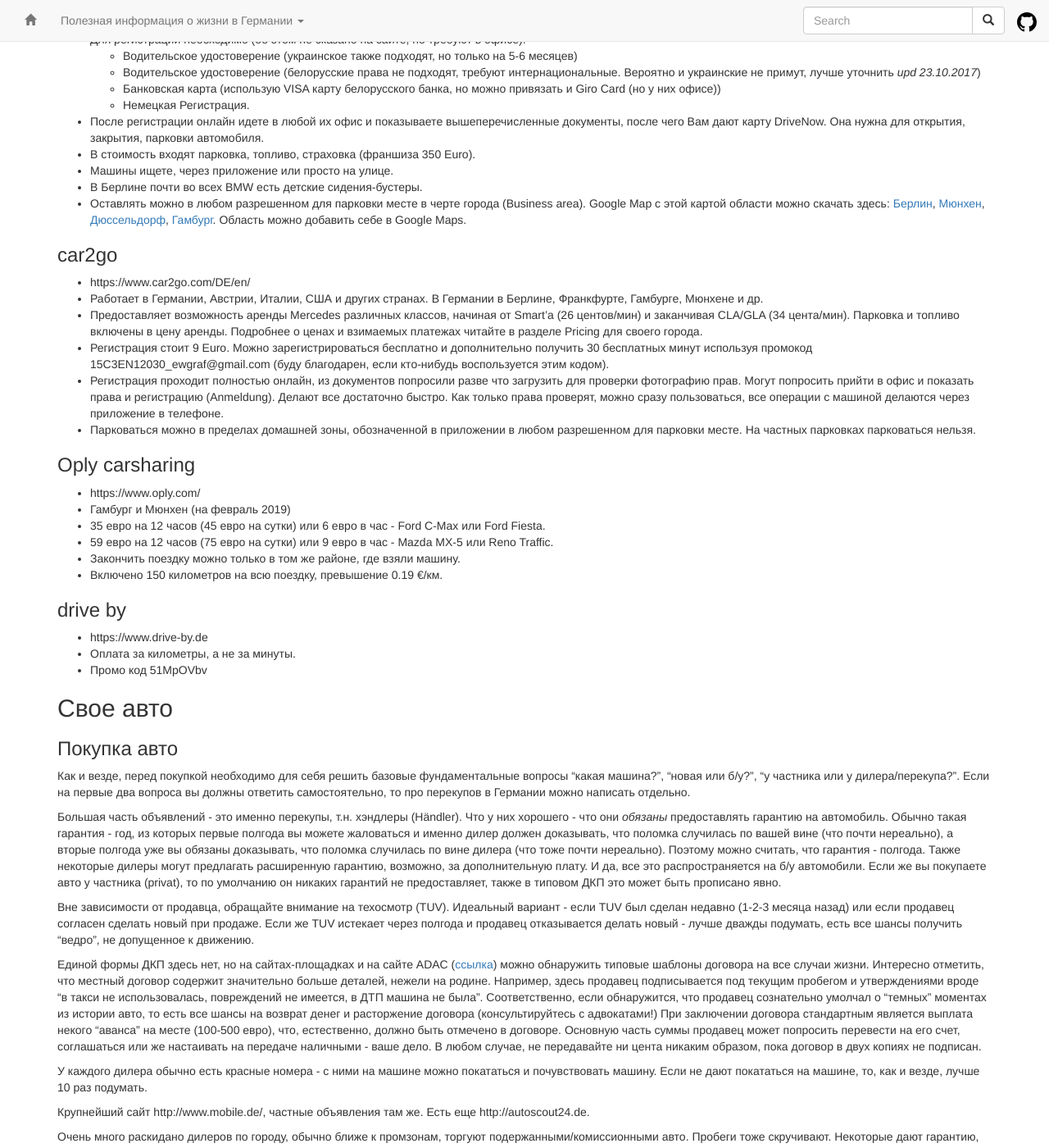
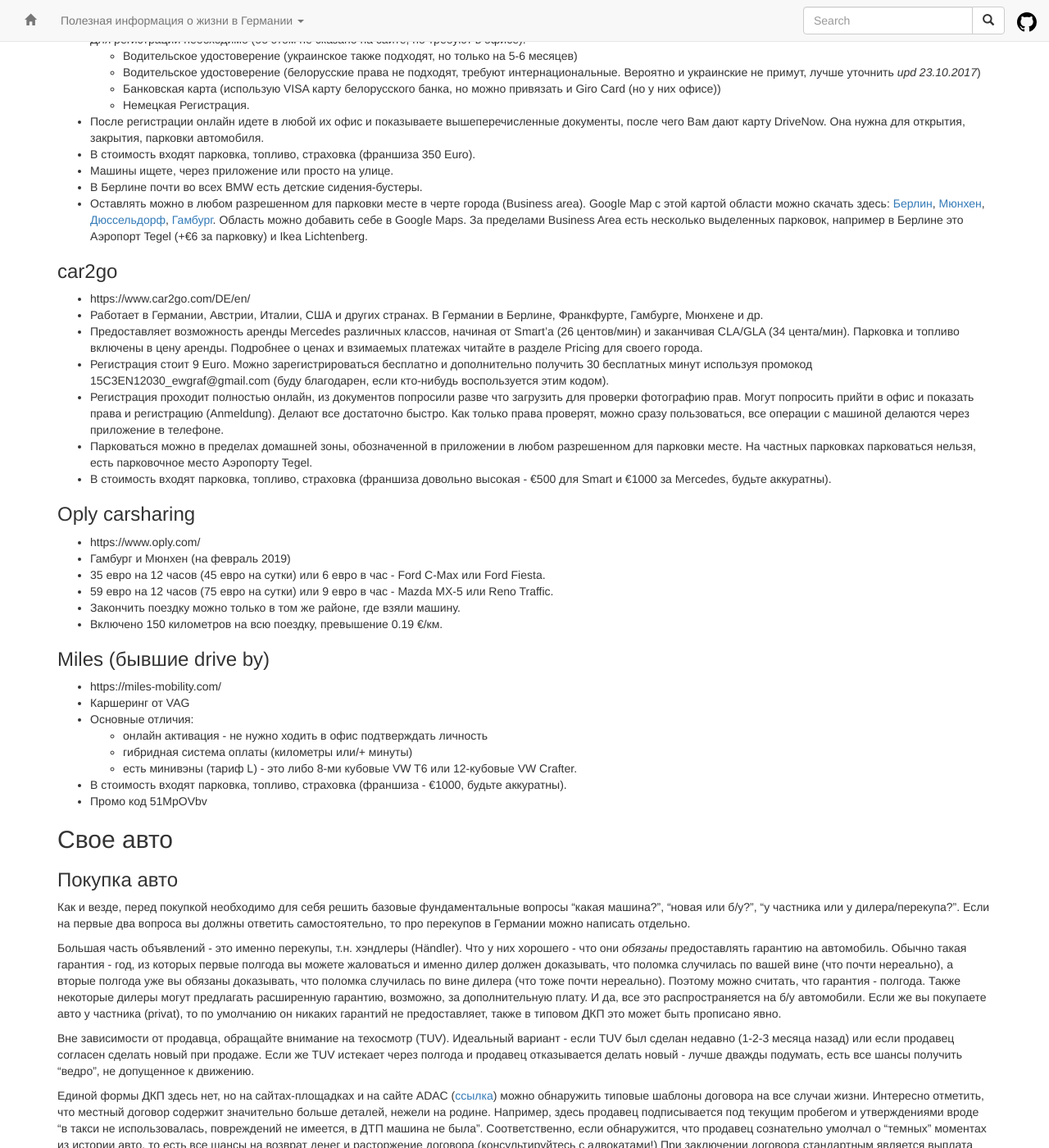
Before and after one commit to ru-de/faq, a Jekyll site: the page built from pages/Авто.md, in a window 1280 px wide and 1400 px high, scrolled down 3920 px. Shown: the whole window at 82% size. Built offline with Jekyll 4.4.1, drawn with Linux system fonts in a browser that asks for light colours; nearby versions of some CDN libraries.

Commit message:
Travis #1070: sync github pages

```diff
--- a/pages/Авто.md
+++ b/pages/Авто.md
@@ -156,7 +156,7 @@ A: Скорее всего есть, для этого рекомендуетс
 - В стоимость входят парковка, топливо, страховка (франшиза 350 Euro).
 - Машины ищете, через приложение или просто на улице.
 - В Берлине почти во всех BMW есть детские сидения-бустеры.
-- Оставлять можно в любом разрешенном для парковки месте в черте города (Business area). Google Map с этой картой области можно скачать здесь: [Берлин](https://api2.drive-now.com/geodata/6099/6099.kml), [Мюнхен](https://api2.drive-now.com/geodata/4604/4604.kml), [Дюссельдорф](https://api2.drive-now.com/geodata/1293/1293.kml),  [Гамбург](https://api2.drive-now.com/geodata/40065/40065.kml). Область можно добавить себе в Google Maps.
+- Оставлять можно в любом разрешенном для парковки месте в черте города (Business area). Google Map с этой картой области можно скачать здесь: [Берлин](https://api2.drive-now.com/geodata/6099/6099.kml), [Мюнхен](https://api2.drive-now.com/geodata/4604/4604.kml), [Дюссельдорф](https://api2.drive-now.com/geodata/1293/1293.kml),  [Гамбург](https://api2.drive-now.com/geodata/40065/40065.kml). Область можно добавить себе в Google Maps. За пределами Business Area есть несколько выделенных парковок, например в Берлине это Аэропорт Tegel (+€6 за парковку) и Ikea Lichtenberg.
 
 ### car2go
 - https://www.car2go.com/DE/en/
@@ -164,7 +164,8 @@ A: Скорее всего есть, для этого рекомендуетс
 - Предоставляет возможность аренды Mercedes различных классов, начиная от Smart'a (26 центов/мин) и заканчивая CLA/GLA (34 цента/мин). Парковка и топливо включены в цену аренды. Подробнее о ценах и взимаемых платежах читайте в разделе Pricing для своего города.
 - Регистрация стоит 9 Euro. Можно зарегистрироваться бесплатно и дополнительно получить 30 бесплатных минут используя промокод 15C3EN12030_ewgraf@gmail.com (буду благодарен, если кто-нибудь воспользуется этим кодом).
 - Регистрация проходит полностью онлайн, из документов попросили разве что загрузить для проверки фотографию прав. Могут попросить прийти в офис и показать права и регистрацию (Anmeldung). Делают все достаточно быстро. Как только права проверят, можно сразу пользоваться, все операции с машиной делаются через приложение в телефоне.
-- Парковаться можно в пределах домашней зоны, обозначенной в приложении в любом разрешенном для парковки месте. На частных парковках парковаться нельзя.
+- Парковаться можно в пределах домашней зоны, обозначенной в приложении в любом разрешенном для парковки месте. На частных парковках парковаться нельзя, есть парковочное место Аэропорту Tegel.
+- В стоимость входят парковка, топливо, страховка (франшиза довольно высокая - €500 для Smart и €1000 за Mercedes, будьте аккуратны).
 
 ### Oply carsharing
 - https://www.oply.com/
@@ -174,9 +175,14 @@ A: Скорее всего есть, для этого рекомендуетс
 - Закончить поездку можно только в том же районе, где взяли машину.
 - Включено 150 километров на всю поездку, превышение 0.19 €/км.
 
-### drive by
-- https://www.drive-by.de
-- Оплата за километры, а не за минуты.
+### Miles (бывшие drive by)
+- https://miles-mobility.com/
+- Каршеринг от VAG
+- Основные отличия:
+  - онлайн активация - не нужно ходить в офис подтверждать личность
+  - гибридная система оплаты (километры или/+ минуты)
+  - есть минивэны (тариф L) - это либо 8-ми кубовые VW T6 или 12-кубовые VW Crafter.
+- В стоимость входят парковка, топливо, страховка (франшиза - €1000, будьте аккуратны).
 - Промо код 51MpOVbv
 
 
```
Also changed, not shown: pages/Медицина.md (+1 -1 lines).
